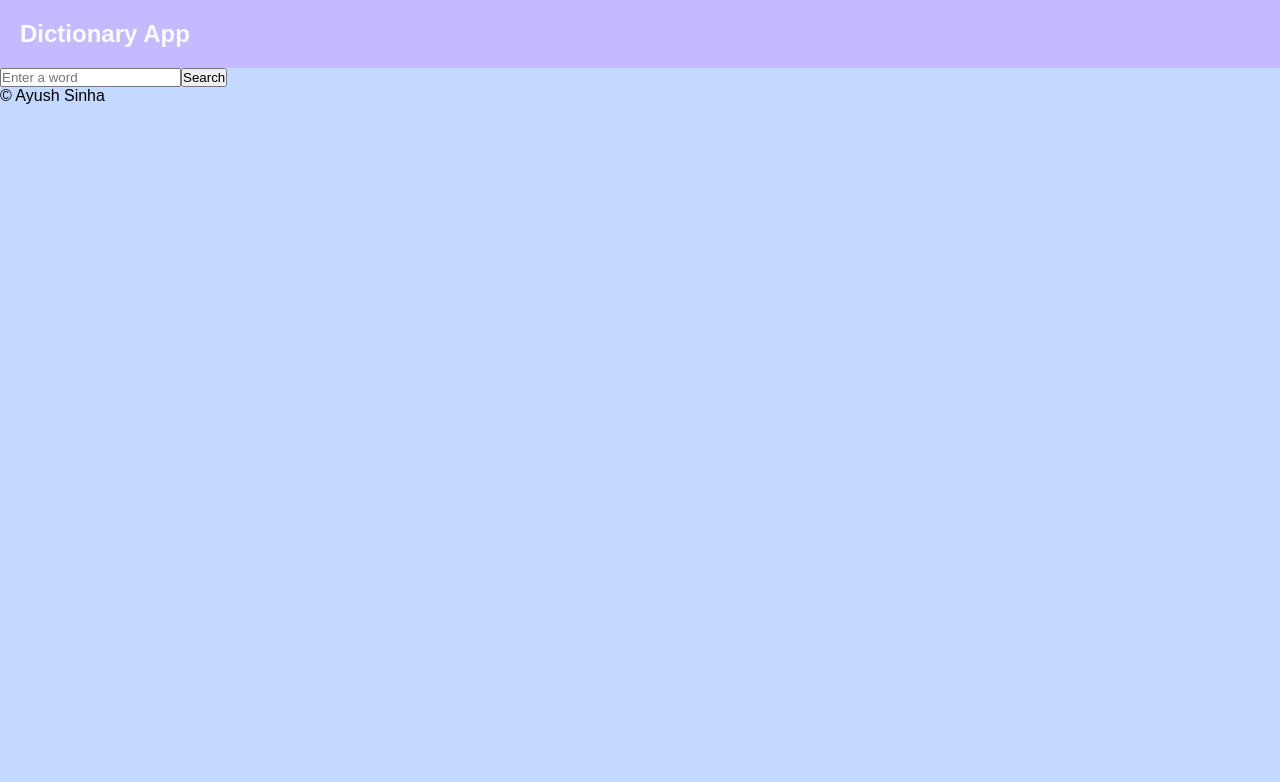
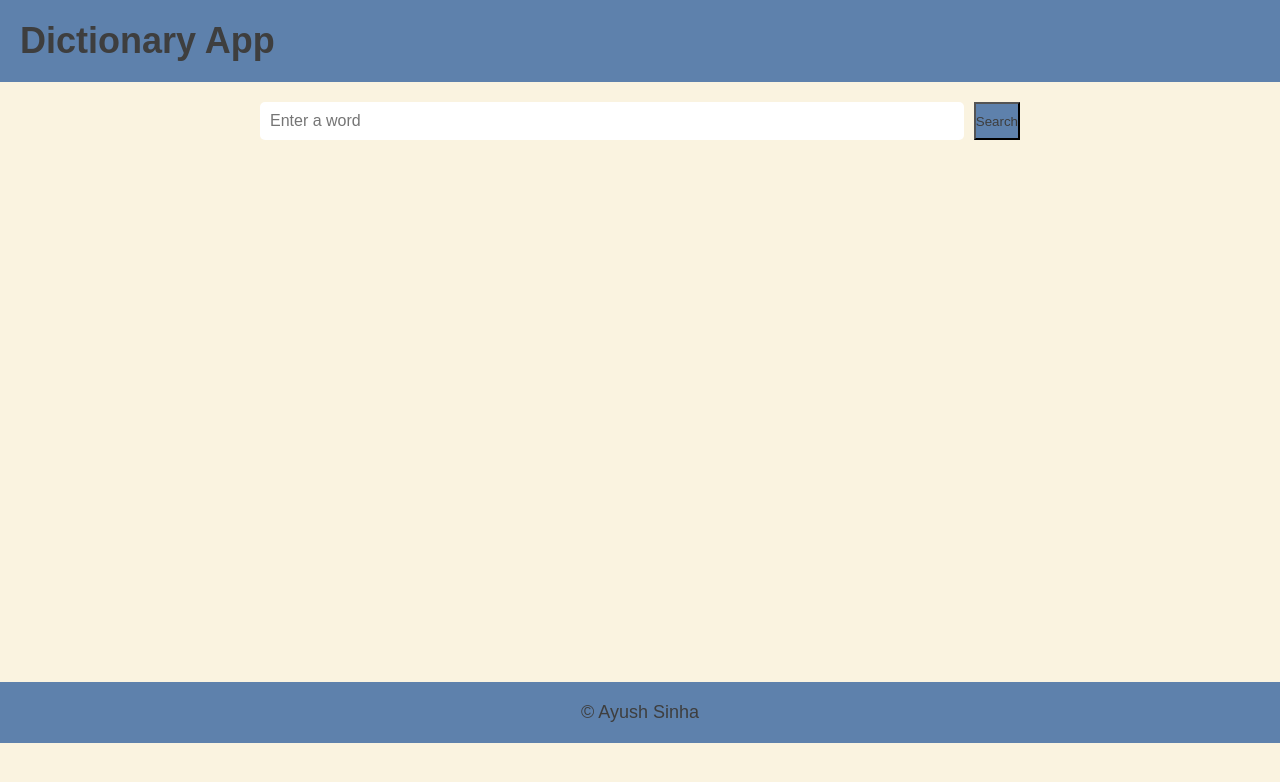
Before and after one commit to AyushSinha2603/Dictionary-App, a plain HTML site: page index.html in a window 1280 px wide. Drawn offline with Linux system fonts and the light colour scheme.

Commit message:
css completed

```diff
--- a/style.css
+++ b/style.css
@@ -1,8 +1,9 @@
 :root{
-  --header-color:#c5baff;
-  --bcg-color:#c4d9ff;
+  --primary-color:#5E81AC;
+  --bcg-color:#FAF3E0;
   --padding:20px;
-  --text-color:#fbfbfb;
+  --text-color:#3E3E3E ;
+  --border-radius:5px;
 }
 
 *{
@@ -14,10 +15,57 @@
 body{
   font-family: Arial, sans-serif;
   background-color: var(--bcg-color);
+  width: 100vw;
 }
 
 header{
-  background-color: var(--header-color);
+  background-color: var(--primary-color);
   padding: var(--padding);
   color: var(--text-color);
 }
+
+header h1{
+  font-size: 36px;
+}
+
+main{
+  min-height: 75vh;
+  padding: var(--padding);
+  max-width: 800px;
+  margin: 0 auto;;
+}
+
+main form{
+  display: flex;
+  justify-content: center;
+}
+
+
+form input[type="text"],button[type="text"]{
+  border: none;
+  font-size: 16px;
+  font-weight: 500;
+  border-radius: var(--border-radius);
+  padding: calc(var(--padding)/2)
+}
+form input[type="text"]{
+  flex-grow: 1;
+}
+
+form button[type="submit"]{
+  background-color: var(--primary-color);
+  color: var(--text-color);
+  margin-left: 10px;
+  cursor: pointer;
+}
+
+
+footer{
+  background-color: var(--primary-color);
+  color: var(--text-color);
+  padding: var(--padding);
+  text-align: center;
+  font-size: 18px;
+  position: fixed;
+  width: 100%;
+}
```
